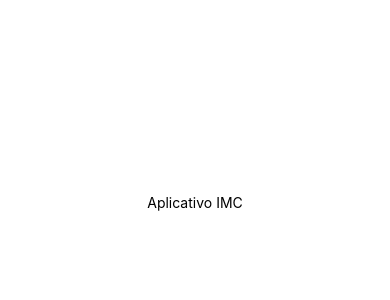
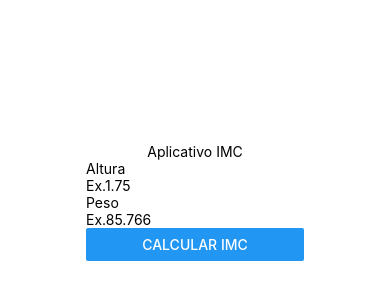
Before and after one commit to leticiapoli/PJR-IMC, a React Native app: screen / in a window 390 px wide. Shown: the part 220-520 px from the top of the page. Built offline with nearby package versions, Linux system fonts and the light colour scheme.

Commit message:
commit Button e useState

```diff
--- a/App.js
+++ b/App.js
@@ -1,14 +1,15 @@
 import { StatusBar } from 'expo-status-bar';
 import { StyleSheet, Text, View } from 'react-native';
+
+import Main from './SRC/Components/Main';
 import Title from './SRC/Components/Title';
-import Main from './SRC/Components/Main';
 
 export default function App() {
   return (
     <View style={styles.container}>
-     <Title>
+    <Title/>
       <Main/>
-     </Title>
+
     </View>
   );
 }
--- a/SRC/Components/Form/index.js
+++ b/SRC/Components/Form/index.js
@@ -1,6 +1,17 @@
-import React from "react";
-import { View,Text, TextInput} from "react-native";
+import React, {useState}from "react";
+import { View,Text, TextInput, Button} from "react-native";
+
  export default function Form(){
+
+    const[height,setHeight]=useState(null)
+    const[weight,setWeight]=useState(null)
+    const[messageImc,setMessageImc]=useState("Preencha seu peso e altura");
+    const[imc,setImc]=useState(null)
+    const[textButton,seTextButton]=useState("Calcular IMC")
+
+
+
+
     return (
         <View>
             <View>
@@ -11,11 +22,18 @@ import { View,Text, TextInput} from "react-native";
            />
 
 
+
            <Text>Peso</Text>
            <TextInput
             placeholder="Ex.85.766"
            keyboardType="numeric"
            />
+
+         <Button
+         title={textButton}
+
+         />
+
             </View>
         </View>
     );
--- a/SRC/Components/Main/index.js
+++ b/SRC/Components/Main/index.js
@@ -1,9 +1,11 @@
 import React from "react";
 import { View,Text } from "react-native";
+import Form from "../Form";
+
  export default function Main(){
     return (
         <View>
-            <Form/>
+         <Form/>
         </View>
     );
  }
```
